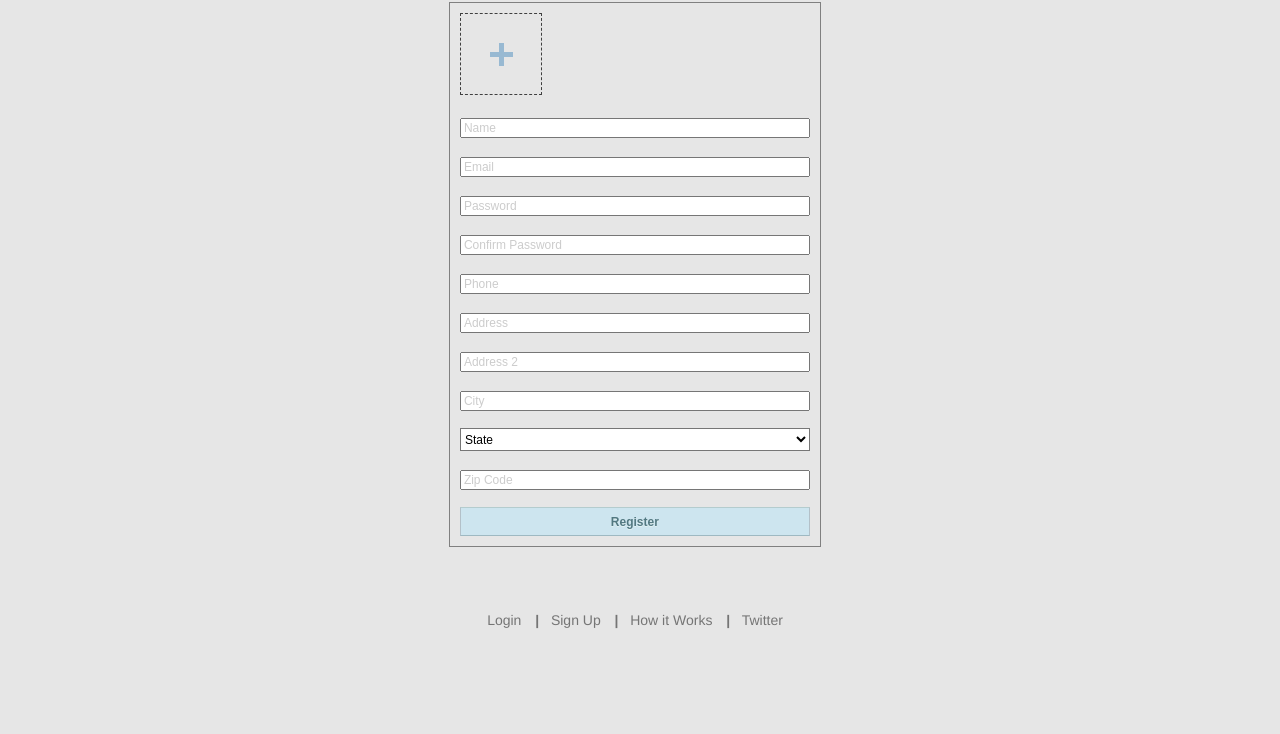
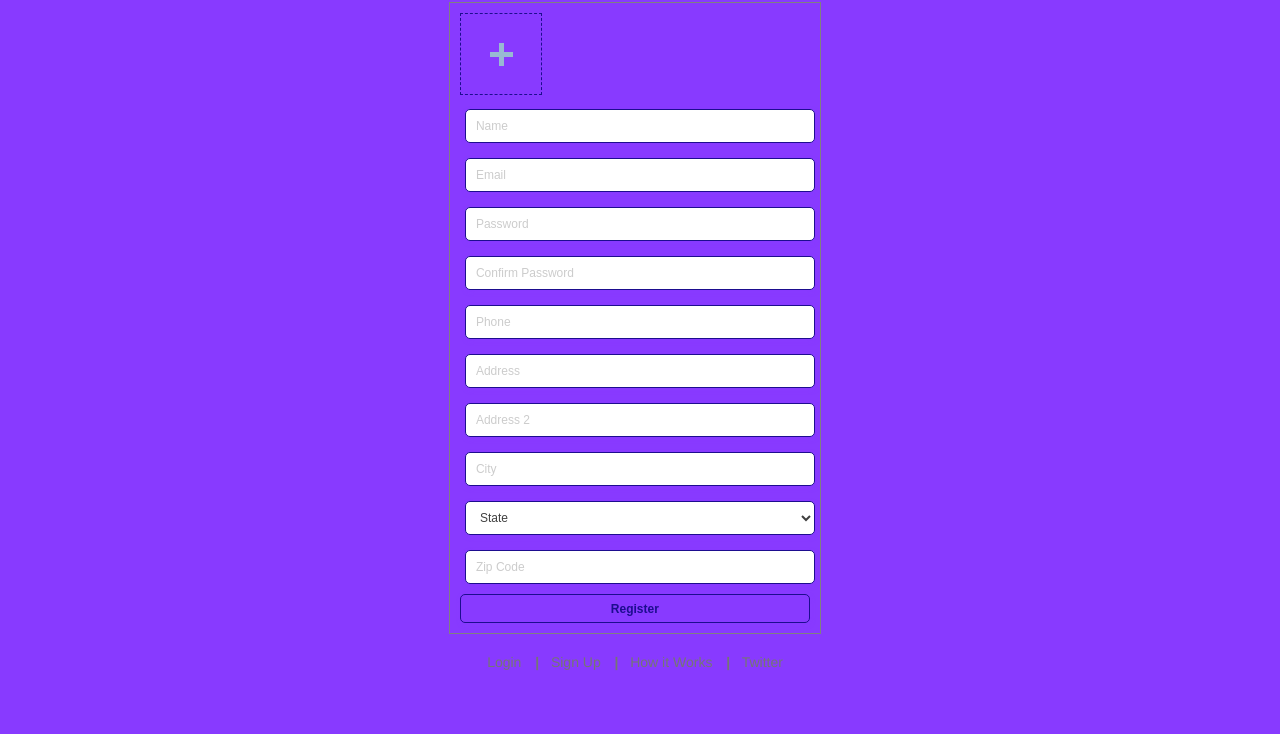
Before and after one commit to lmiranda2/rideMyBike, a plain HTML site: page client/user-registration.html in a window 1280 px wide. Shown: the part 108-842 px from the top of the page. Before the commit the page ends 800 px from the top, so only its background shows below. Drawn offline with nearby package versions, Linux system fonts and the light colour scheme.

Commit message:
user
User and css change

```diff
--- a/client/assets/css/style.css
+++ b/client/assets/css/style.css
@@ -7,8 +7,8 @@ html {
 body {
   min-width: 436px;
   margin: 0 0 100px; /* bottom = footer height */
-	color: #404040;
-	background: rgb(230, 230, 230);
+	color: #1D0D8F;
+	background: #883AFF;
 	background-position: center center;
 	background-repeat: none;
 	background-size: cover;
@@ -23,7 +23,6 @@ h1{
 header{
 	background-color: rgb(255, 255, 255);
 	box-shadow: rgb(217, 217, 217) 0px 1px 0px 0px;
-	box-sizing: border-box;
 	color: rgb(117, 117, 117);
 	display: block;
 	font-family: 'Helvetica Neue', Helvetica, Arial, sans-serif;
@@ -52,7 +51,7 @@ footer {
 .login {
   display: inline-block;
   position: relative;
-  top: 250px;
+  top: 150px;
   width: 311px;
   height: 220px;
   padding: 10px;
@@ -60,6 +59,12 @@ footer {
   background-color: white;
 }
 
+p{
+
+    margin-bottom: 5px;
+    margin-top: 5px;
+
+}
 .login p {
   margin: 0px;
 }
@@ -87,7 +92,7 @@ footer {
   margin: 40px 0;
   padding-top: 15px;
   font-size: 11px;
-  color: black;
+  color: #1D0D8F;
   text-align: center;
 }
 
@@ -233,15 +238,17 @@ button:active {
 input[type=submit] {
     padding: 0 18px;
     height: 29px;
-  font-size: 12px;
+    font-size: 14px;
     font-weight: bold;
-  color: #527881;
-  text-shadow: 0 1px #e3f1f1;
-  background: #cde5ef;
+    color: #1D0D8F;
+    text-shadow: 0 1.5px #883AFF;
+    background: #883AFF;
     border: 1px solid;
-  border-color: #b4ccce #b3c0c8 #9eb9c2;
+    border-color: #1D0D8F;
+    border-radius: 5px;
     outline: 0;
     float: right;
+    box-shadow: 1px 2px 4px #883aff;
   }
 
 input[type=submit]:active {
@@ -257,11 +264,9 @@ input[type=text], input[type=password], input[type=date], input[type=search] {
     color: #404040;
     background: white;
     border: 1px solid;
-  border-color: #c4c4c4 #d1d1d1 #d4d4d4;
-  border-radius: 2px;
-  outline: 5px solid #eff4f7;
-  -moz-outline-radius: 3px; // Can we get this on WebKit please?
-  @include box-shadow(inset 0 1px 3px rgba(black, .12));
+    border-color: #1D0D8F;
+    border-radius: 5px;
+    box-shadow: 1px 2px 4px #883aff;
 }
 
 input[type=text]:focus, input[type=password]:focus, input[type=date]:focus, input[type=search]:focus {
@@ -455,9 +460,16 @@ input[type=text]:focus, input[type=password]:focus, input[type=date]:focus, inpu
 }
 
 select {
-  padding-bottom: 2px;
-  padding-top: 3px;
-  background-color: white;
+
+    margin: 5px;
+    padding: 0 10px;
+    height: 34px;
+    color: #404040;
+    background: white;
+    border: 1px solid;
+    border-color: #1D0D8F;
+    border-radius: 5px;
+    box-shadow: 1px 2px 4px #883aff;
 }
 
 #picture {
--- a/client/user-registration.html
+++ b/client/user-registration.html
@@ -20,7 +20,7 @@
         </nav>
     </header>
     <main class="bike-main">
-      <h1>User Registration</h1>
+      <h1>Sign Up</h1>
       <div class="form-class">
         <form method="post" action="">
         <input type="file" multiple id="composer-photo" accept="image/*" onchange="handlePictures(this.files)">
@@ -35,14 +35,14 @@
             <div id="added-picture-1" class="bicycle-pictures">1</div>
 -->
         </div>
-          <p><input type="input" id="username" name="username" value="" placeholder="Name"></p>
-          <p><input type="email" id="email" name="email" placeholder="Email"></p>
-          <p><input type="input" id="password" name="password" value="" placeholder="Password"></p>
-          <p><input type="input" id="confpassword" name="confpassword" value="" placeholder="Confirm Password"></p>
-          <p><input type="input" id="phone" name="phone" value="" placeholder="Phone"></p>
-          <p><input type="input" id="address" name="address" value="" placeholder="Address"></p>
-          <p><input type="input" id="username" name="username" value="" placeholder="Address 2"></p>
-          <p><input type="input" id="username" name="username" value="" placeholder="City"></p>
+          <p><input type="text" id="username" name="username" value="" placeholder="Name"></p>
+          <p><input type="text" id="email" name="email" placeholder="Email"></p>
+          <p><input type="text" id="password" name="password" value="" placeholder="Password"></p>
+          <p><input type="text" id="confpassword" name="confpassword" value="" placeholder="Confirm Password"></p>
+          <p><input type="text" id="phone" name="phone" value="" placeholder="Phone"></p>
+          <p><input type="text" id="address" name="address" value="" placeholder="Address"></p>
+          <p><input type="text" id="username" name="username" value="" placeholder="Address 2"></p>
+          <p><input type="text" id="username" name="username" value="" placeholder="City"></p>
           <p><select>
             <option value="" selected disabled>State</option>
             <option value="AL">Alabama</option>
@@ -97,7 +97,7 @@
             <option value="WI">Wisconsin</option>
             <option value="WY">Wyoming</option>
           </select></p>
-          <p><input type="input" id="username" name="username" pattern="[0-9]{5}(-[0-9]{4})?" placeholder="Zip Code"></p>
+          <p><input type="text" id="username" name="username" pattern="[0-9]{5}(-[0-9]{4})?" placeholder="Zip Code"></p>
           <input type="submit" name="register" value="Register">
         </form>
       </div>
```
Also changed, not shown: 2 other files. Lines whose indentation alone changed are shown as unchanged.
